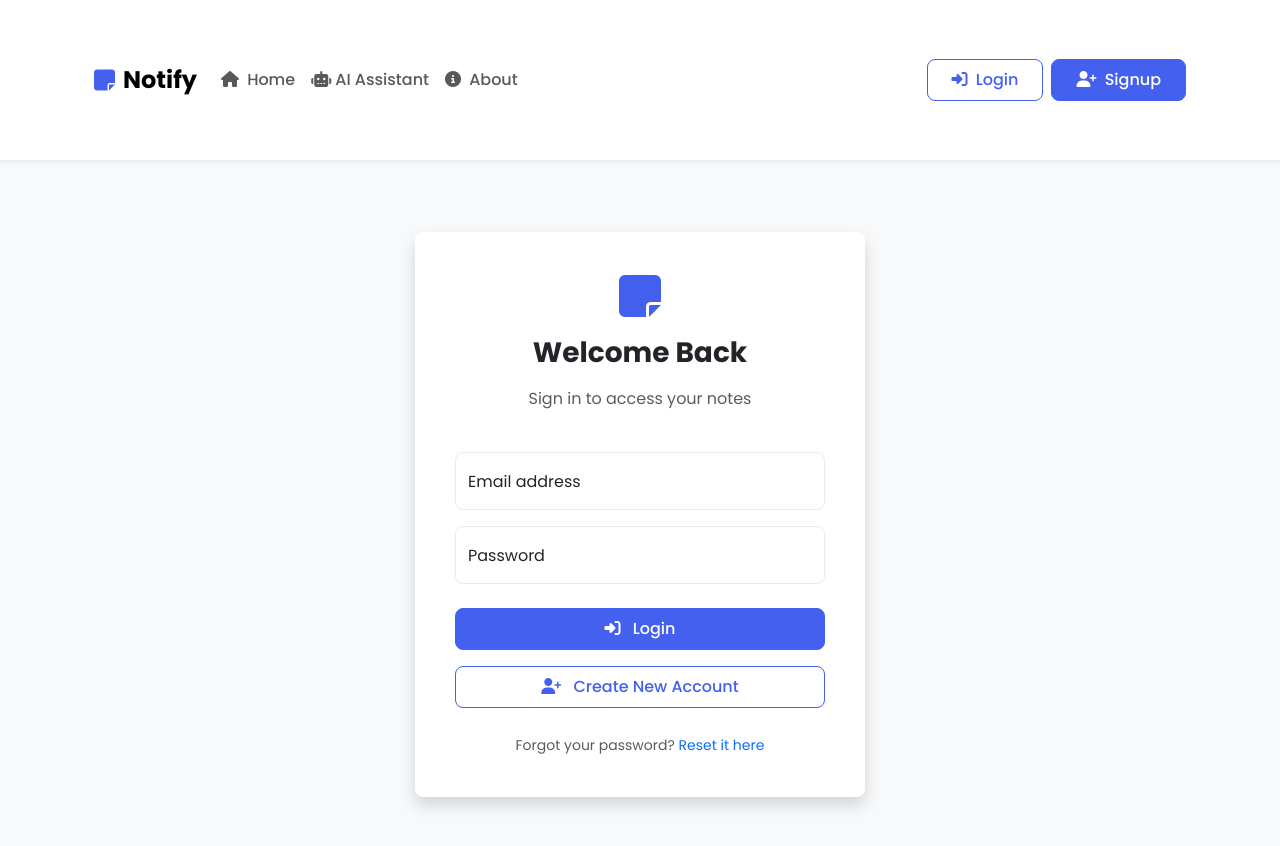
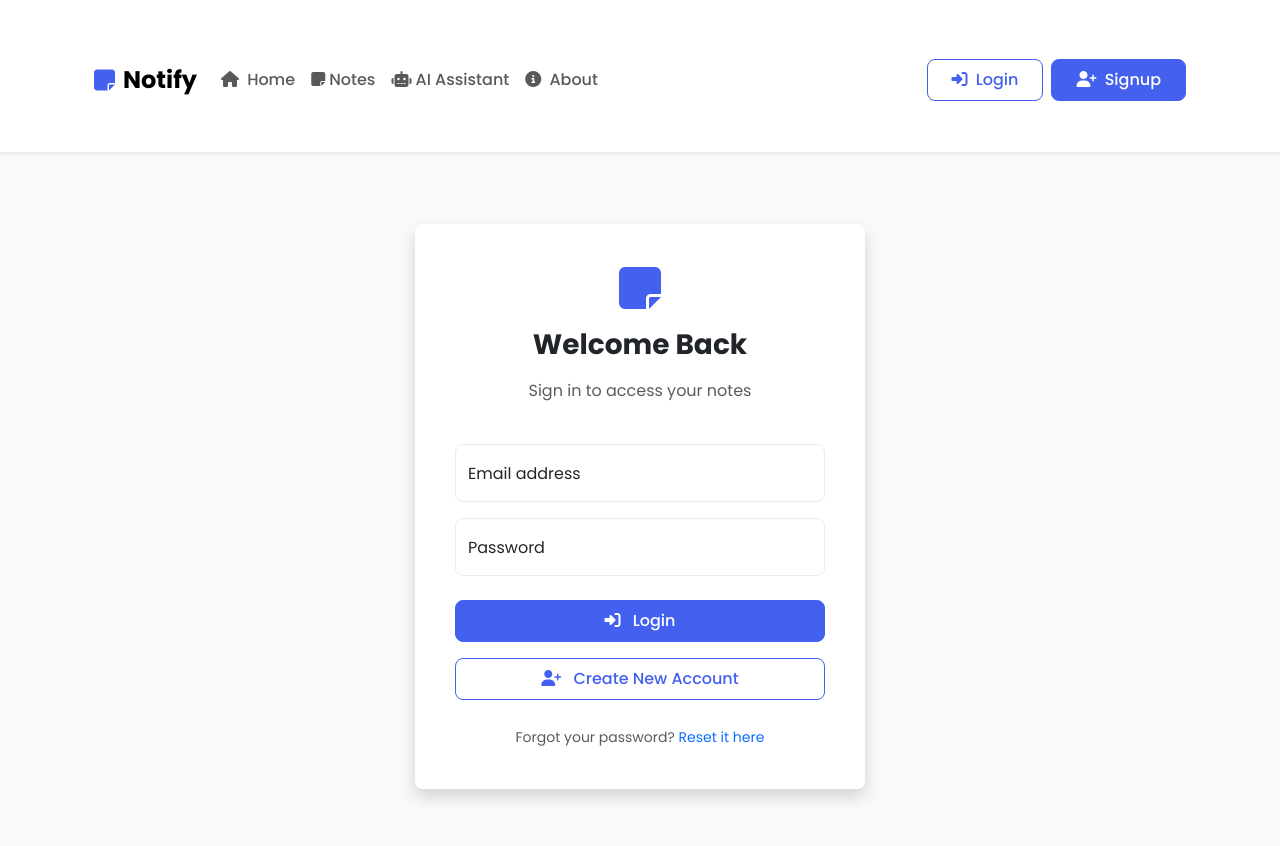
Before and after one commit to PRAJAPATI-NEEL-2005/notify, a React (Create React App) app: page /login in a window 1280 px wide. Shown: the top 846 px of the page. Built offline with nearby package versions, Linux system fonts and the light colour scheme; no server answers.

Commit message:
included notes item

```diff
--- a/src/components/Navbar.js
+++ b/src/components/Navbar.js
@@ -1,11 +1,11 @@
 import React, { useContext } from "react";
-import { Link, NavLink, useLocation, useNavigate } from "react-router-dom";
+import { Link, NavLink, useNavigate } from "react-router-dom";
 import AuthContext from "../context/authentication/authContext";
 
 function Navbar(props) {
   const { isAuthenticated, setIsAuthenticated } = useContext(AuthContext);
   const navigate = useNavigate();
-  const location = useLocation();
+
 
   const handlelogout = () => {
     localStorage.removeItem("token");
@@ -16,7 +16,7 @@ function Navbar(props) {
   };
 
   return (
-    <nav className="navbar navbar-expand-lg shadow-sm" style={{ backgroundColor: "white" }}>
+    <nav className="navbar navbar-expand-lg shadow-sm mb-0 pb-0" style={{ backgroundColor: "white" }}>
       <div className="container">
         <NavLink className="navbar-brand d-flex align-items-center" to="/">
           <i className="fa-solid fa-note-sticky me-2" style={{ color: "var(--primary)" }}></i>
@@ -45,6 +45,16 @@ function Navbar(props) {
                 to="/home"
               >
                 <i className="fa-solid fa-house me-1"></i> Home
+              </NavLink>
+            </li>
+             <li className="nav-item">
+              <NavLink
+                className={({ isActive }) =>
+                  isActive ? "nav-link active" : "nav-link"
+                }
+                to="/yournotes"
+              >
+                <i className="fa-solid fa-note-sticky"></i> Notes
               </NavLink>
             </li>
              <li className="nav-item">
```
